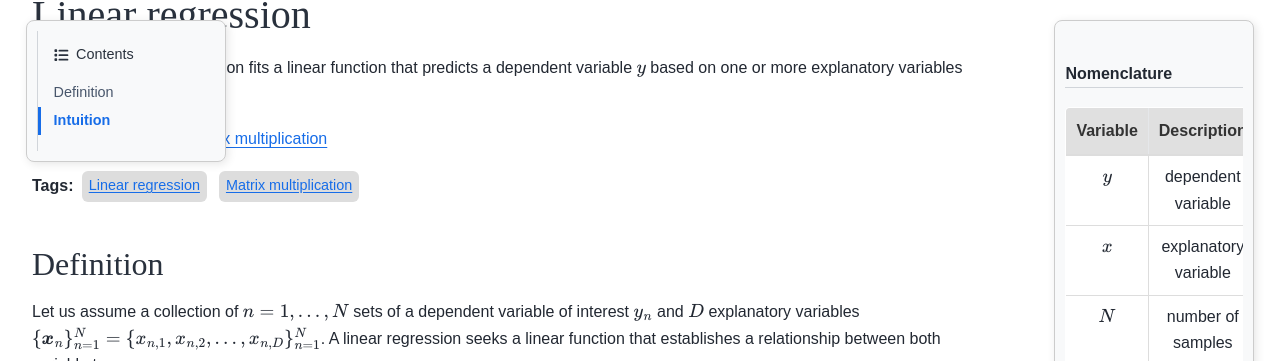
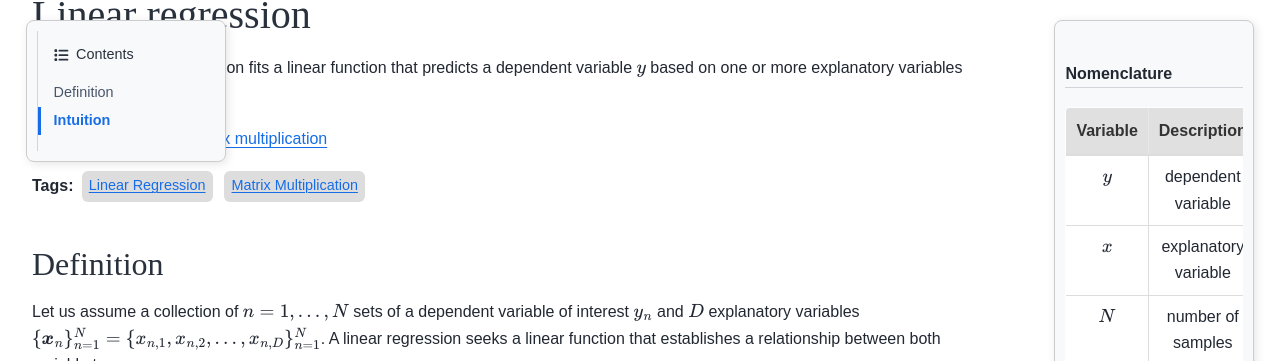
Before and after one commit to douden/graph_test, a Jupyter Book: the page built from book/pages/linear_regression.md, in a window 1280 px wide. Shown: the part 80-441 px from the top of the page. Built offline with Jupyter Book 1.0.4 settings and Sphinx 7.4.7 and the Sphinx Book theme 1.1.4, drawn with Linux system fonts in a browser that asks for light colours; pages that are not in the unit, such as notebooks, are missing from menus; comment, search, counter and statistics services are not loaded; some of the changed lines change nothing that is shown.

Commit message:
correction

```diff
--- a/book/_static/custom.css
+++ b/book/_static/custom.css
@@ -78,7 +78,8 @@
 
 .tags-box {
     width: 100%;
-    background-color: #f3f3f3;
+    background-color: #f9f9f9;
+    border: 1px solid #ccc;
     padding: 0.75em 1em;
     margin: 1em 0;
     border-radius: 4px;
--- a/book/pages/linear_regression.md
+++ b/book/pages/linear_regression.md
@@ -6,12 +6,12 @@
 
 Tags: {doc}`Linear Algebra <linear_algebra>`, {doc}`Matrix multiplication <matrix_multiplication>`
 
-:::{div} tags-container
+:::{div}
 :class: tags-box
 
 **Tags:**
-<span class="tag-pill">{doc}`Linear regression <linear_regression>`</span>
-<span class="tag-pill">{doc}`Matrix multiplication <matrix_multiplication>`</span>
+<span class="tag-pill">{doc}`Linear Regression <linear_regression>`</span>
+<span class="tag-pill">{doc}`Matrix Multiplication <matrix_multiplication>`</span>
 
 :::
 
```
